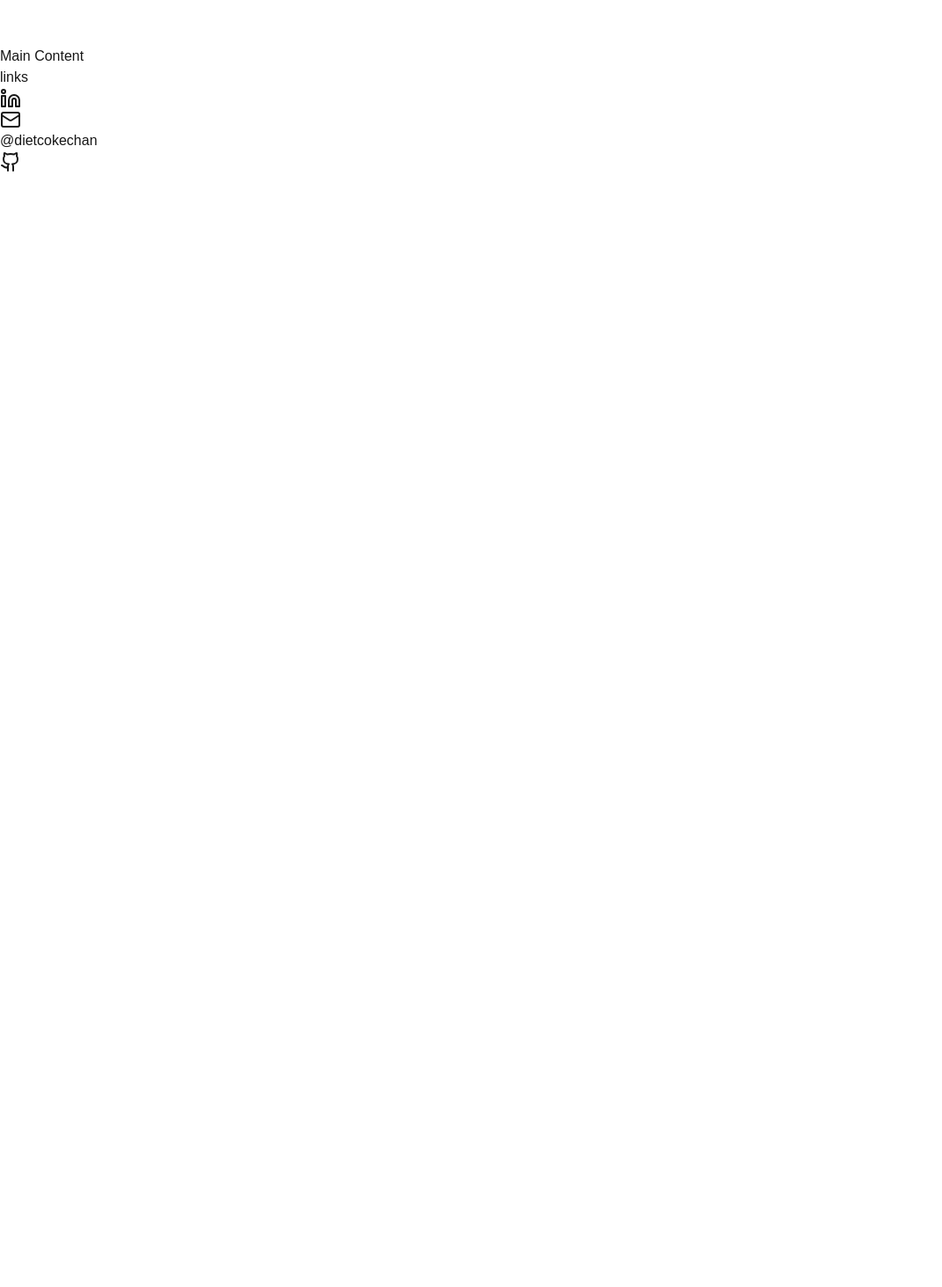
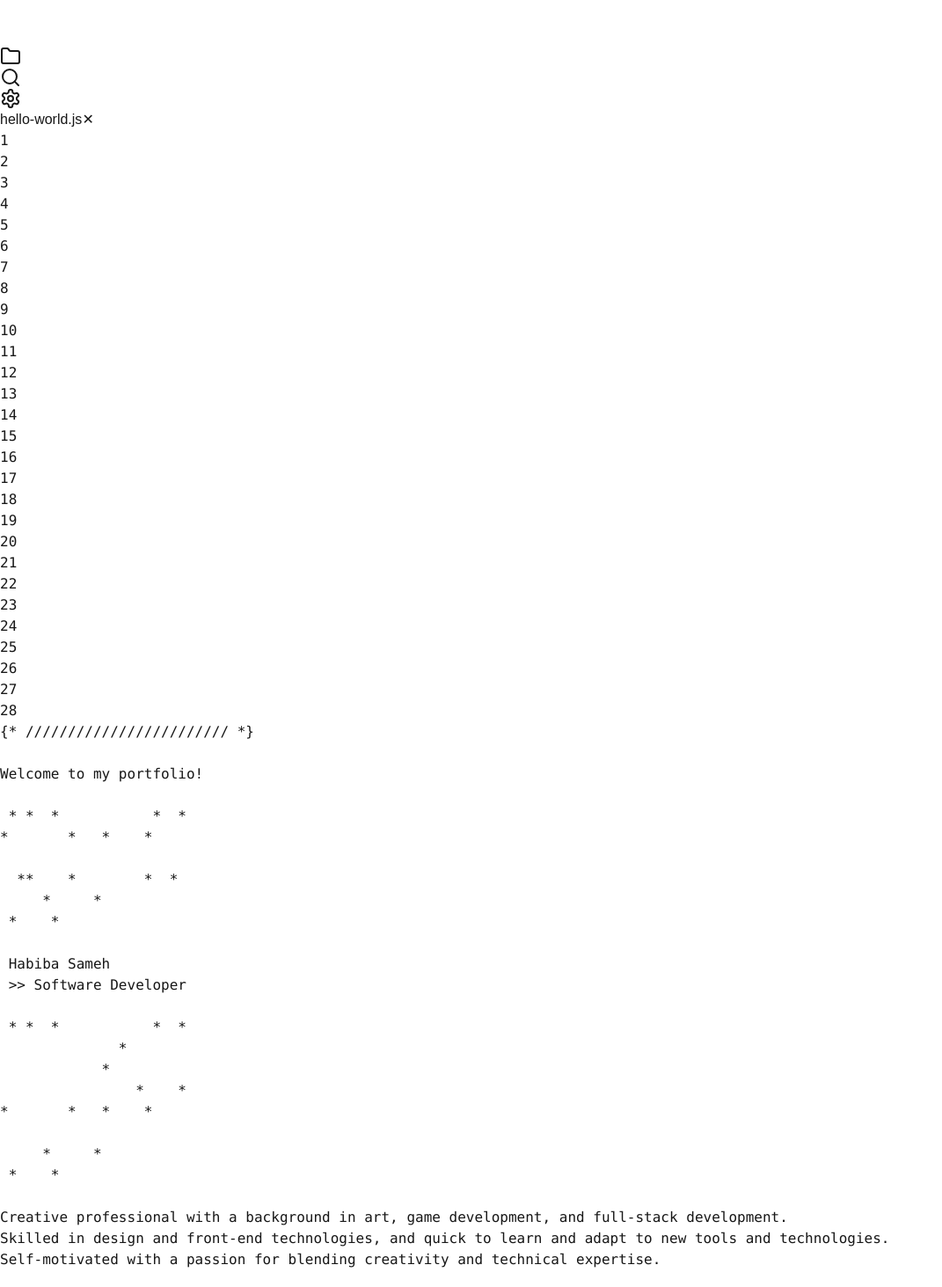
Before and after one commit to dietcokechan/portfolio, a Next.js app: page / in a window 1280 px wide. Shown: the part 187-1650 px from the top of the page at 88% size, without its empty margins (0-1071 px from the left). Before the commit the page ends 800 px from the top, so only its background shows below. Built offline with nearby package versions, Linux system fonts and the light colour scheme.

Commit message:
editor windows basically done

```diff
--- /dev/null
+++ b/src/app/components/editor/index.tsx
@@ -0,0 +1,41 @@
+'use client';
+
+import { useState, useRef} from "react";
+import Tab from "@/app/components/navigation/explorer/tab";
+
+interface EditorProps {
+    name: string;
+    content: string;
+}
+
+export default function Editor({ name, content } : EditorProps) {
+    const containerRef = useRef<HTMLDivElement>(null);
+    const [isActive, setIsActive] = useState(true);
+
+    return (
+        <div className="flex flex-col w-full border-r border-t overflow-hidden h-full" ref={containerRef}>
+            <Tab filename={name} isActive={isActive} setIsActive={setIsActive} />
+            <div className="flex-1 flex divide-x">
+                {/* Line Numbers */}
+                <div className="bg-[#000000] opacity-50 py-3 px-4 font-mono text-sm">
+                    <pre>
+                        <code>
+                            {Array.from({ length: 28}, (_, i) => i + 1).map((lineNumber) => (
+                                <div key={lineNumber}>{lineNumber}</div>
+                            ))}
+                        </code>
+                    </pre>
+                </div>
+
+                {/* Code */}
+                <div className="flex-1 px-4 py-3 font-mono text-sm text-gray-300 overflow-auto">
+                    <pre>
+                        <code className="whitespace-pre-wrap max-w-80ch">
+                            {content}
+                        </code>
+                    </pre>
+                </div>
+            </div>
+        </div>
+    );
+}
--- /dev/null
+++ b/src/app/components/navigation/explorer/index.tsx
@@ -0,0 +1,17 @@
+import { FolderIcon, SearchIcon, SettingsIcon } from 'lucide-react';
+
+export default function Explorer() {
+    return (
+        <aside className="w-16 flex flex-col items-center space-y-6 py-4 border-r border-white bg-[#1E1E1E]">
+            <div className="hover:text-white cursor-pointer">
+                <FolderIcon />
+            </div>
+            <div className="hover:text-white cursor-pointer">
+                <SearchIcon />
+            </div>
+            <div className="hover:text-white cursor-pointer">
+                <SettingsIcon />
+            </div>
+        </aside>
+    )
+}
--- /dev/null
+++ b/src/app/components/navigation/explorer/tab.tsx
@@ -0,0 +1,36 @@
+interface TabProps {
+    filename: string;
+    isActive: boolean;
+    setIsActive: (e: boolean) => void;
+}
+
+export default function Tab( { filename, isActive, setIsActive } : TabProps ) {
+    return (
+        <>
+            <nav className="border-b bg-[#1e1e1e] px-4 flex items-center space-x-4 divide-x">
+                <div
+                    className={`flex cursor-pointer py-2 pr-4 text-sm transition-all ${
+                        isActive
+                            ? "text-white border-r"
+                            : "text-gray-500"
+                    }`}
+                    onClick={() => setIsActive(true)}
+                >
+                    {filename}
+
+                    {/* Close Button */}
+                    {isActive && (
+                        <button
+                            className="ml-2 text-xs text-gray-300 hover:text-white"
+                            onClick={(e) => {
+                                e.stopPropagation();
+                            }}
+                        >
+                            ✕
+                        </button>
+                    )}
+                </div>
+            </nav>
+        </>
+    )
+}
--- a/src/app/layout.tsx
+++ b/src/app/layout.tsx
@@ -3,6 +3,8 @@ import { Geist, Geist_Mono } from "next/font/google";
 import "./globals.css";
 import Navigation from '@/app/components/navigation';
 import Footer from '@/app/components/footer';
+import Explorer from '@/app/components/navigation/explorer';
+import React from "react";
 
 const geistSans = Geist({
   variable: "--font-geist-sans",
@@ -29,7 +31,10 @@ export default function RootLayout({
         className={`${geistSans.variable} ${geistMono.variable} antialiased flex flex-col min-h-screen`}
       >
         <Navigation />
-        {children}
+        <main className="flex-row flex flex-1">
+          <Explorer />
+          {children}
+        </main>
         <Footer />
       </body>
     </html>
--- a/src/app/page.tsx
+++ b/src/app/page.tsx
@@ -1,9 +1,42 @@
+import Editor from "@/app/components/editor";
+
+const file = {
+    name: "hello-world.js",
+    content: `{* //////////////////////// *}
+
+Welcome to my portfolio!
+
+ * *  *           *  *
+*       *   *    *
+
+  **    *        *  *
+     *     *
+ *    *
+
+ Habiba Sameh
+ >> Software Developer
+
+ * *  *           *  *
+              *
+            *
+                *    *
+*       *   *    *
+
+     *     *
+ *    *
+
+Creative professional with a background in art, game development, and full-stack development.
+Skilled in design and front-end technologies, and quick to learn and adapt to new tools and technologies.
+Self-motivated with a passion for blending creativity and technical expertise.
+
+{* //////////////////////// *}
+`,
+}
+
 export default function Home() {
-  return (
-    <>
-      <div className="flex-grow flex items-center justify-center bg-[#272727] text-white">
-          <h1 className="text-6xl">Main Content</h1>
-      </div>
-    </>
-  );
+    return (
+        <div className="w-screen">
+            <Editor name={file.name} content={file.content} />
+        </div>
+    );
 }
```
Also changed, not shown: src/app/about/page.tsx (+30 -1 lines), src/app/projects/page.tsx (+12 -1 lines).
